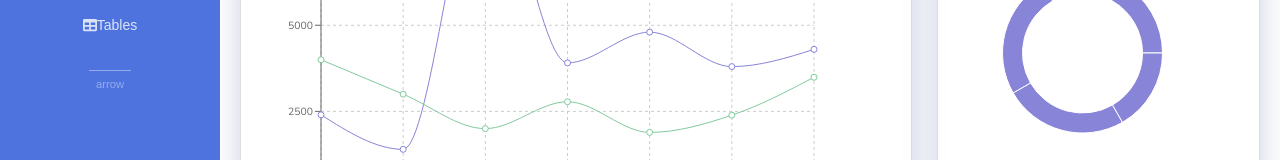
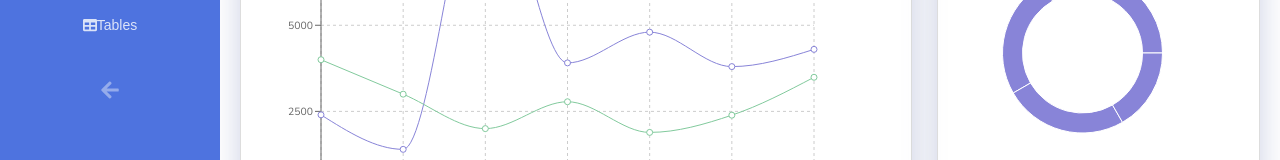
Before and after one commit to RobertLigman/sb-admin-2-clone, a React (Create React App) app: page / in a window 1280 px wide. Both pictures are taken after a click on the element 24 px from the left and 35 px from the top of the page. Shown: the part 497-657 px from the top of the page. Built offline with nearby package versions, Linux system fonts and the light colour scheme.

Commit message:
add css styles and fontawesome icon for hiding sidenav

```diff
--- a/src/App.js
+++ b/src/App.js
@@ -1,5 +1,5 @@
 import React, { useState } from "react";
-import { BrowserRouter as Router, Route } from "react-router-dom";
+import { BrowserRouter as Router, Route, Switch } from "react-router-dom";
 // import logo from "./logo.svg";
 import "./App.css";
 import MainHeader from "./components/MainHeader";
@@ -7,6 +7,7 @@ import SideNav from "./components/SideNav";
 import Main from "./components/Main";
 import Footer from "./components/Footer";
 import "./GlobalSet.css";
+import DataTable from "./components/DataTable/DataTable";
 
 function App() {
   const [sideNav, setSideNav] = useState(false);
@@ -25,9 +26,16 @@ function App() {
         setMarginLeft={sideNav ? "var(--side-nav-width)" : null}
       />
       {sideNav && <SideNav click={closeNav} />}
-      <Main setMarginLeft={sideNav ? "var(--side-nav-width)" : null} />
+
+      <Switch>
+        <Route path="/Tables" exact>
+          <DataTable />
+        </Route>
+        <Route path="/">
+          <Main setMarginLeft={sideNav ? "var(--side-nav-width)" : null} />
+        </Route>
+      </Switch>
       <Footer setMarginLeft={sideNav ? "var(--side-nav-width)" : null} />
-      <Route path="/" exact></Route>
     </Router>
   );
 }
--- a/src/components/SideNav.css
+++ b/src/components/SideNav.css
@@ -90,7 +90,26 @@
         opacity: 0.4;
     }
     .arrow-control {
+        height: 40px;
+        width: 40px;
+        position: relative;
+        /* line-height: 40px; */
+        /* transform: translate(-50%, -50%); */
         text-align: center;
+        font-size: 20px;
+        border: none;
+        border-radius: 50%;
+        cursor: pointer;
+        transition: background-color 0.3s ease-in-out;
+    }
+    .middle {
+        position: absolute;
+        top: 50%;
+        left: 50%;
+        transform: translate(-50%, -50%);
+    }
+    .arrow-control:hover {
+        background-color: #8197db;
     }
     .active {
         font-weight: bold;
--- a/src/components/SideNav.js
+++ b/src/components/SideNav.js
@@ -9,6 +9,7 @@ import {
   faChartArea,
   faTable,
   faFolder,
+  faArrowLeft,
 } from "@fortawesome/free-solid-svg-icons";
 import { FontAwesomeIcon } from "@fortawesome/react-fontawesome";
 
@@ -120,20 +121,22 @@ const SideNav = (props) => {
         </li>
         <li>
           <Link to="/Charts">
-            {" "}
             <FontAwesomeIcon icon={faChartArea} className="side-nav__icon" />
             Charts
           </Link>
         </li>
         <li>
           <Link to="/Tables">
-            {" "}
             <FontAwesomeIcon icon={faTable} className="side-nav__icon" />
             Tables
           </Link>
         </li>
-        <div className="arrow-control upper-line" onClick={props.click}>
-          arrow
+        <div className=" arrow-control upper-line">
+          <FontAwesomeIcon
+            icon={faArrowLeft}
+            className="side-nav__icon middle"
+            onClick={props.click}
+          />
         </div>
       </ul>
     </nav>
--- a/src/index.css
+++ b/src/index.css
@@ -25,6 +25,7 @@ html {
     position: relative;
     max-width: 100%;
     overflow: hidden;
+    min-height: 100vh;
     /* display: grid;
     grid-template-columns: side-nav-start 80px side-nav-end 1fr;
     grid-template-rows: header-start 70px header-end 1fr footer-start var( --footer-height) footer-end; */
```
